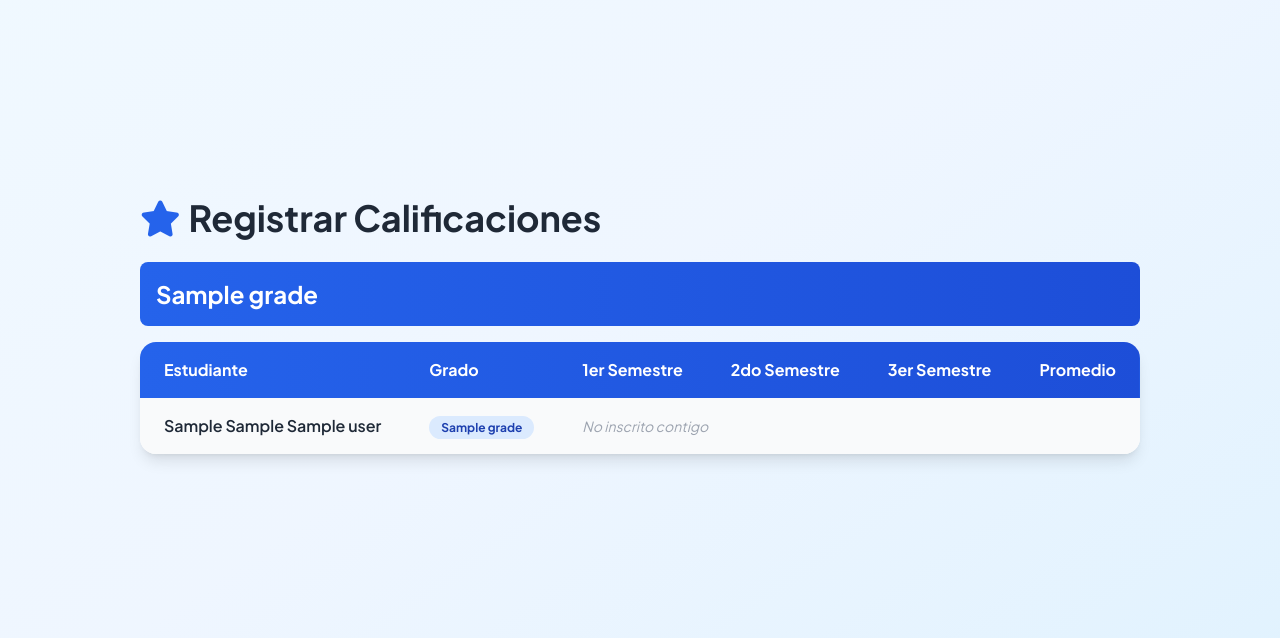
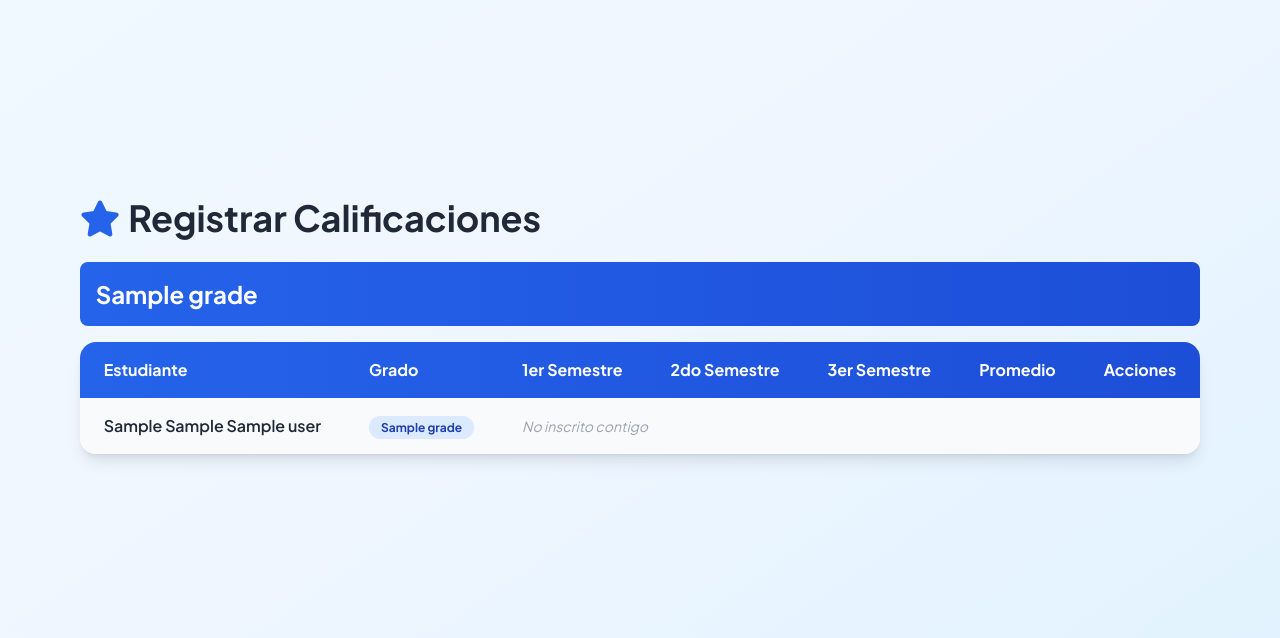
Before and after one commit to bismarb/coleg, a Python web app: template templates/teacher_grades.html in a window 1280 px wide. Shown: the part 155-793 px from the top of the page. Run offline with Jinja, Linux system fonts and the light colour scheme; the template is opened without the code that fills it: most values are stand-ins (such as "Sample title", 1, 10 or a date in 2020); some libraries are stand-ins or nearby versions.

Commit message:
Add modify button to allow editing semester grades
Adds an "Acciones" column with a "Modificar" button to the teacher grades table. Semester grade inputs are disabled by default and enabled when the "Modificar" button is clicked, which then changes to a "Guardar" button.

Replit-Commit-Author: Agent
Replit-Commit-Session-Id: 6c29dedf-a5d0-4867-8194-dba4f988ca98
Replit-Commit-Checkpoint-Type: full_checkpoint
Replit-Commit-Event-Id: a5f92a16-bc52-44fe-b3d8-9c18794d8065
Replit-Commit-Screenshot-Url: https://storage.googleapis.com/screenshot-production-us-central1/81a919ab-7509-4977-9993-cf3b59151fee/6c29dedf-a5d0-4867-8194-dba4f988ca98/Q8JfDRg

```diff
--- a/templates/teacher_grades.html
+++ b/templates/teacher_grades.html
@@ -22,6 +22,7 @@
                             <th class="px-6 py-4 text-center">2do Semestre</th>
                             <th class="px-6 py-4 text-center">3er Semestre</th>
                             <th class="px-6 py-4 text-center">Promedio</th>
+                            <th class="px-6 py-4 text-center">Acciones</th>
                         </tr>
                     </thead>
                     <tbody class="divide-y">
@@ -35,13 +36,13 @@
                             <form method="POST" class="contents" id="form-{{ item.enrollment.id }}">
                                 <input type="hidden" name="enrollment_id" value="{{ item.enrollment.id }}">
                                 <td class="px-6 py-4">
-                                    <input type="number" name="semester_1" min="0" max="100" step="0.5" value="{{ item.enrollment.semester_1 or '' }}" placeholder="-" class="semester-input px-3 py-2 bg-sky-50 border-2 border-sky-200 rounded text-sm w-20 text-center" data-enrollment-id="{{ item.enrollment.id }}">
+                                    <input type="number" name="semester_1" min="0" max="100" step="0.5" value="{{ item.enrollment.semester_1 or '' }}" placeholder="-" class="semester-input px-3 py-2 bg-sky-50 border-2 border-sky-200 rounded text-sm w-20 text-center edit-mode-{{ item.enrollment.id }}" data-enrollment-id="{{ item.enrollment.id }}" disabled>
                                 </td>
                                 <td class="px-6 py-4">
-                                    <input type="number" name="semester_2" min="0" max="100" step="0.5" value="{{ item.enrollment.semester_2 or '' }}" placeholder="-" class="semester-input px-3 py-2 bg-sky-50 border-2 border-sky-200 rounded text-sm w-20 text-center" data-enrollment-id="{{ item.enrollment.id }}">
+                                    <input type="number" name="semester_2" min="0" max="100" step="0.5" value="{{ item.enrollment.semester_2 or '' }}" placeholder="-" class="semester-input px-3 py-2 bg-sky-50 border-2 border-sky-200 rounded text-sm w-20 text-center edit-mode-{{ item.enrollment.id }}" data-enrollment-id="{{ item.enrollment.id }}" disabled>
                                 </td>
                                 <td class="px-6 py-4">
-                                    <input type="number" name="semester_3" min="0" max="100" step="0.5" value="{{ item.enrollment.semester_3 or '' }}" placeholder="-" class="semester-input px-3 py-2 bg-sky-50 border-2 border-sky-200 rounded text-sm w-20 text-center" data-enrollment-id="{{ item.enrollment.id }}">
+                                    <input type="number" name="semester_3" min="0" max="100" step="0.5" value="{{ item.enrollment.semester_3 or '' }}" placeholder="-" class="semester-input px-3 py-2 bg-sky-50 border-2 border-sky-200 rounded text-sm w-20 text-center edit-mode-{{ item.enrollment.id }}" data-enrollment-id="{{ item.enrollment.id }}" disabled>
                                 </td>
                                 <td class="px-6 py-4 text-center font-bold text-lg">
                                     <span class="promedio-valor text-2xl" id="promedio-{{ item.enrollment.id }}">
@@ -52,9 +53,14 @@
                                         {% endif %}
                                     </span>
                                 </td>
+                                <td class="px-6 py-4 text-center">
+                                    <button type="button" class="toggle-edit-btn bg-blue-500 hover:bg-blue-600 text-white px-4 py-2 rounded text-sm font-bold" data-enrollment-id="{{ item.enrollment.id }}">
+                                        <i class="fas fa-edit"></i> Modificar
+                                    </button>
+                                </td>
                             </form>
                             {% else %}
-                            <td colspan="4" class="px-6 py-4">
+                            <td colspan="5" class="px-6 py-4">
                                 <span class="text-gray-400 text-sm italic">No inscrito contigo</span>
                             </td>
                             {% endif %}
@@ -74,6 +80,36 @@
 </div>
 
 <script>
+// Toggle edit mode
+document.querySelectorAll('.toggle-edit-btn').forEach(btn => {
+    btn.addEventListener('click', function(e) {
+        e.preventDefault();
+        const enrollmentId = this.getAttribute('data-enrollment-id');
+        const inputs = document.querySelectorAll('.edit-mode-' + enrollmentId);
+        const isDisabled = inputs[0].disabled;
+
+        inputs.forEach(input => {
+            input.disabled = !isDisabled;
+            if (!isDisabled) {
+                input.classList.add('border-yellow-500', 'border-4', 'bg-yellow-50');
+            } else {
+                input.classList.remove('border-yellow-500', 'border-4', 'bg-yellow-50');
+            }
+        });
+
+        // Cambiar texto del botón
+        if (isDisabled) {
+            this.innerHTML = '<i class="fas fa-save"></i> Guardar';
+            this.classList.remove('bg-blue-500', 'hover:bg-blue-600');
+            this.classList.add('bg-green-500', 'hover:bg-green-600');
+        } else {
+            this.innerHTML = '<i class="fas fa-edit"></i> Modificar';
+            this.classList.remove('bg-green-500', 'hover:bg-green-600');
+            this.classList.add('bg-blue-500', 'hover:bg-blue-600');
+        }
+    });
+});
+
 document.querySelectorAll('.semester-input').forEach(input => {
     input.addEventListener('change', function() {
         const enrollmentId = this.getAttribute('data-enrollment-id');
```
